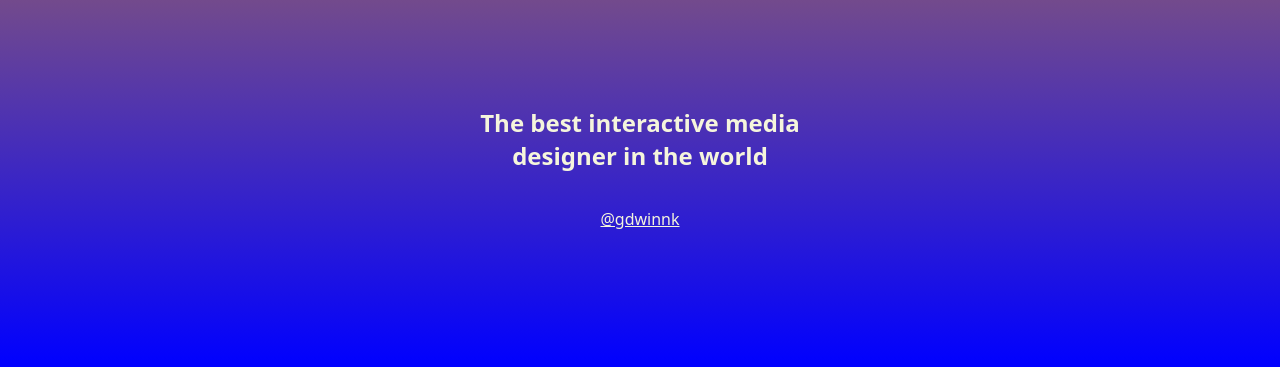
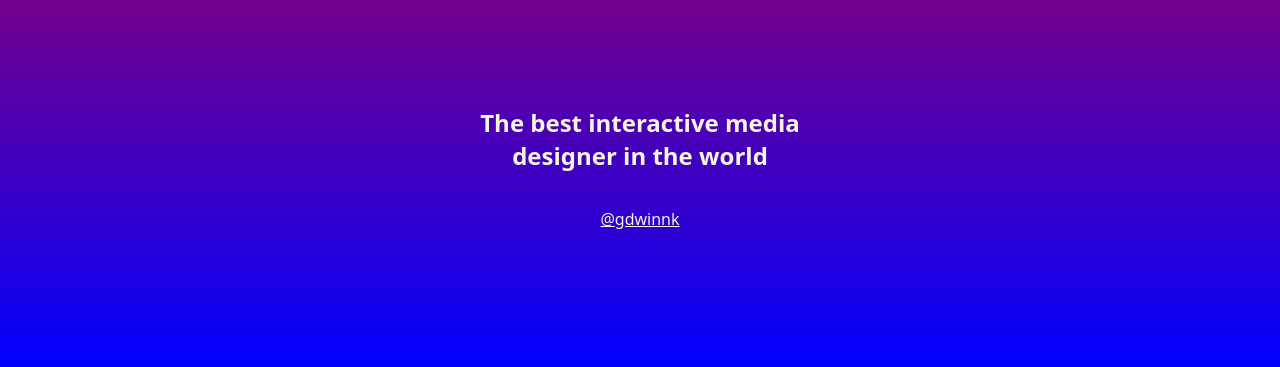
Before and after one commit to Godwin37/portfolio, a plain HTML site: page index.html in a window 1280 px wide. Shown: the part 449-816 px from the top of the page. Drawn offline with Linux system fonts and the light colour scheme.

Commit message:
Update style.css

```diff
--- a/style.css
+++ b/style.css
@@ -1,7 +1,7 @@
 body {
 	font-family: system-ui;
-	background-color: blue;
-	background: linear-gradient(orange, blue);
+	background-color: rgb(255, 0, 0);
+	background: linear-gradient(red, blue);
 	color: beige;
 
 	min-height: 100vh;
```
